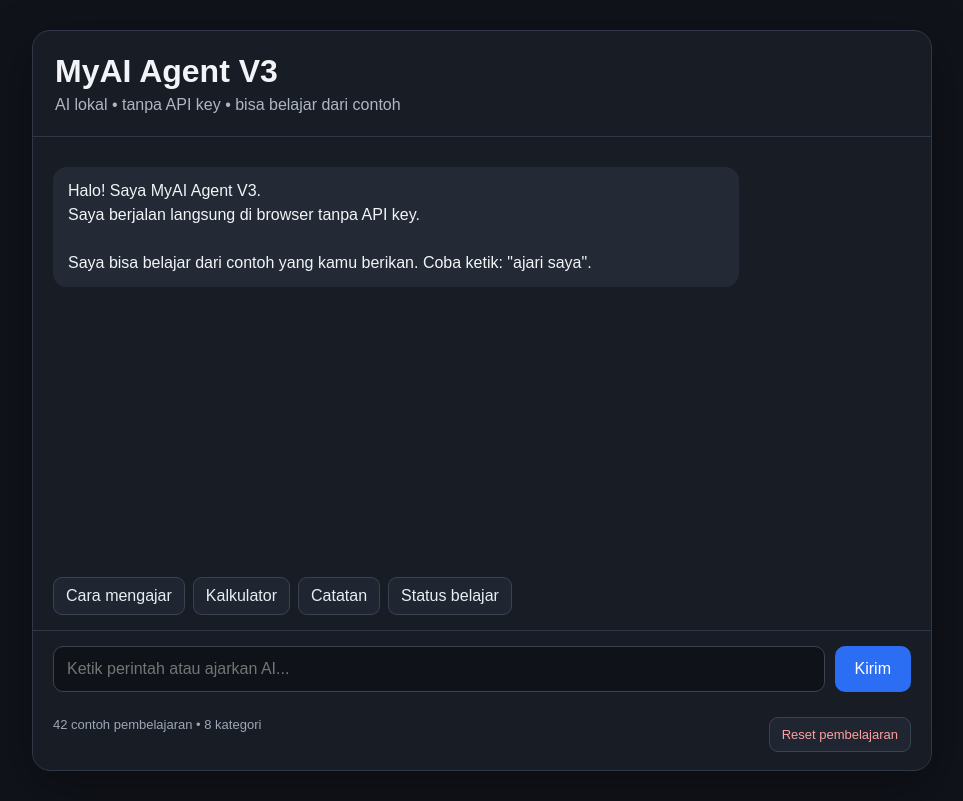
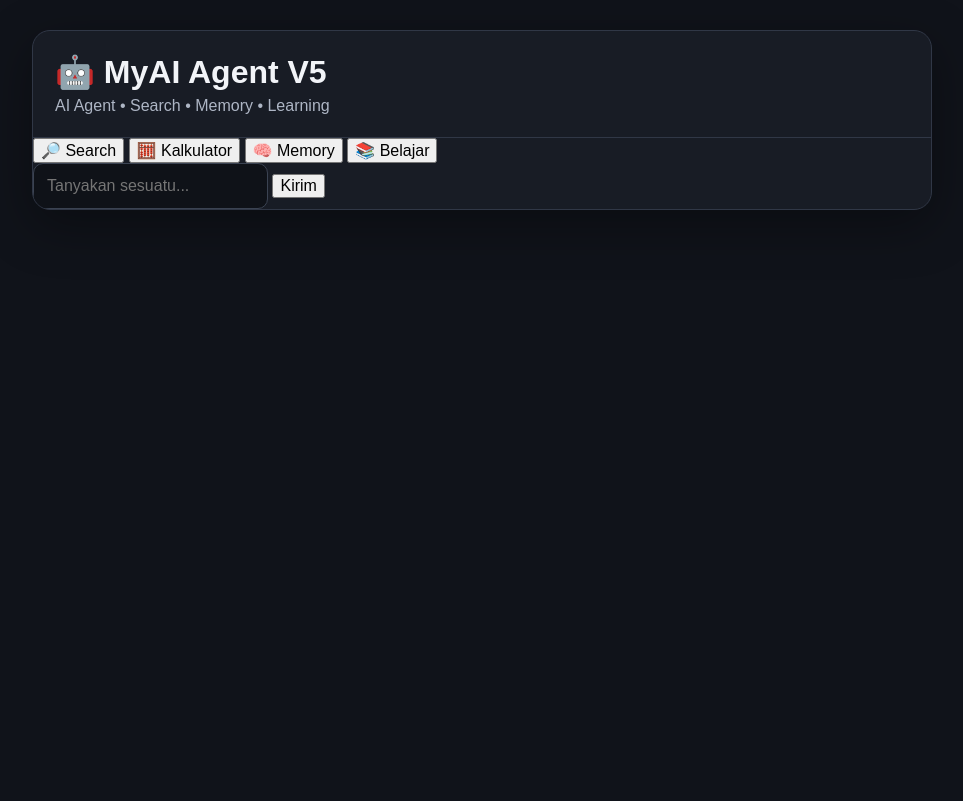
Before and after one commit to Nicholastamin/myai-agent, a plain HTML site: page index.html in a window 1280 px wide. Shown: the whole page, without its empty margins (158-1121 px from the left). Drawn offline with Linux system fonts and the light colour scheme.

Commit message:
Update index.html

```diff
--- a/index.html
+++ b/index.html
@@ -1,37 +1,62 @@
 <!DOCTYPE html>
 <html lang="id">
 <head>
-  <meta charset="UTF-8">
-  <meta name="viewport" content="width=device-width, initial-scale=1.0">
-  <title>MyAI Agent V3</title>
-  <link rel="stylesheet" href="style.css">
+    <meta charset="UTF-8">
+    <meta name="viewport" content="width=device-width, initial-scale=1.0">
+
+    <title>MyAI Agent V5</title>
+
+    <link rel="stylesheet" href="style.css">
 </head>
+
 <body>
-  <main class="app">
+
+<div class="app">
+
     <header>
-      <h1>MyAI Agent V3</h1>
-      <p>AI lokal • tanpa API key • bisa belajar dari contoh</p>
+        <h1>🤖 MyAI Agent V5</h1>
+        <p>AI Agent • Search • Memory • Learning</p>
     </header>
 
-    <section id="chat" class="chat"></section>
+    <div id="chat"></div>
 
-    <div class="quick">
-      <button onclick="demoTeach()">Cara mengajar</button>
-      <button onclick="sendQuick('berapa 25 * 4')">Kalkulator</button>
-      <button onclick="sendQuick('simpan catatan belajar fisika')">Catatan</button>
-      <button onclick="sendQuick('apa yang kamu pelajari')">Status belajar</button>
+    <div class="buttons">
+
+        <button onclick="contoh('Apa arti iklim?')">
+            🔎 Search
+        </button>
+
+        <button onclick="contoh('Hitung 25 kali 4')">
+            🧮 Kalkulator
+        </button>
+
+        <button onclick="contoh('Apa yang kamu ingat?')">
+            🧠 Memory
+        </button>
+
+        <button onclick="caraBelajar()">
+            📚 Belajar
+        </button>
+
     </div>
 
-    <form id="form">
-      <input id="input" autocomplete="off" placeholder="Ketik perintah atau ajarkan AI..." />
-      <button type="submit">Kirim</button>
-    </form>
+    <div class="input-area">
 
-    <div class="info">
-      <span id="status">Memuat model...</span>
-      <button class="danger" onclick="resetAI()">Reset pembelajaran</button>
+        <input
+            id="input"
+            placeholder="Tanyakan sesuatu..."
+            autocomplete="off"
+        >
+
+        <button onclick="kirim()">
+            Kirim
+        </button>
+
     </div>
-  </main>
-  <script src="app.js"></script>
+
+</div>
+
+<script src="app.js"></script>
+
 </body>
 </html>
```
